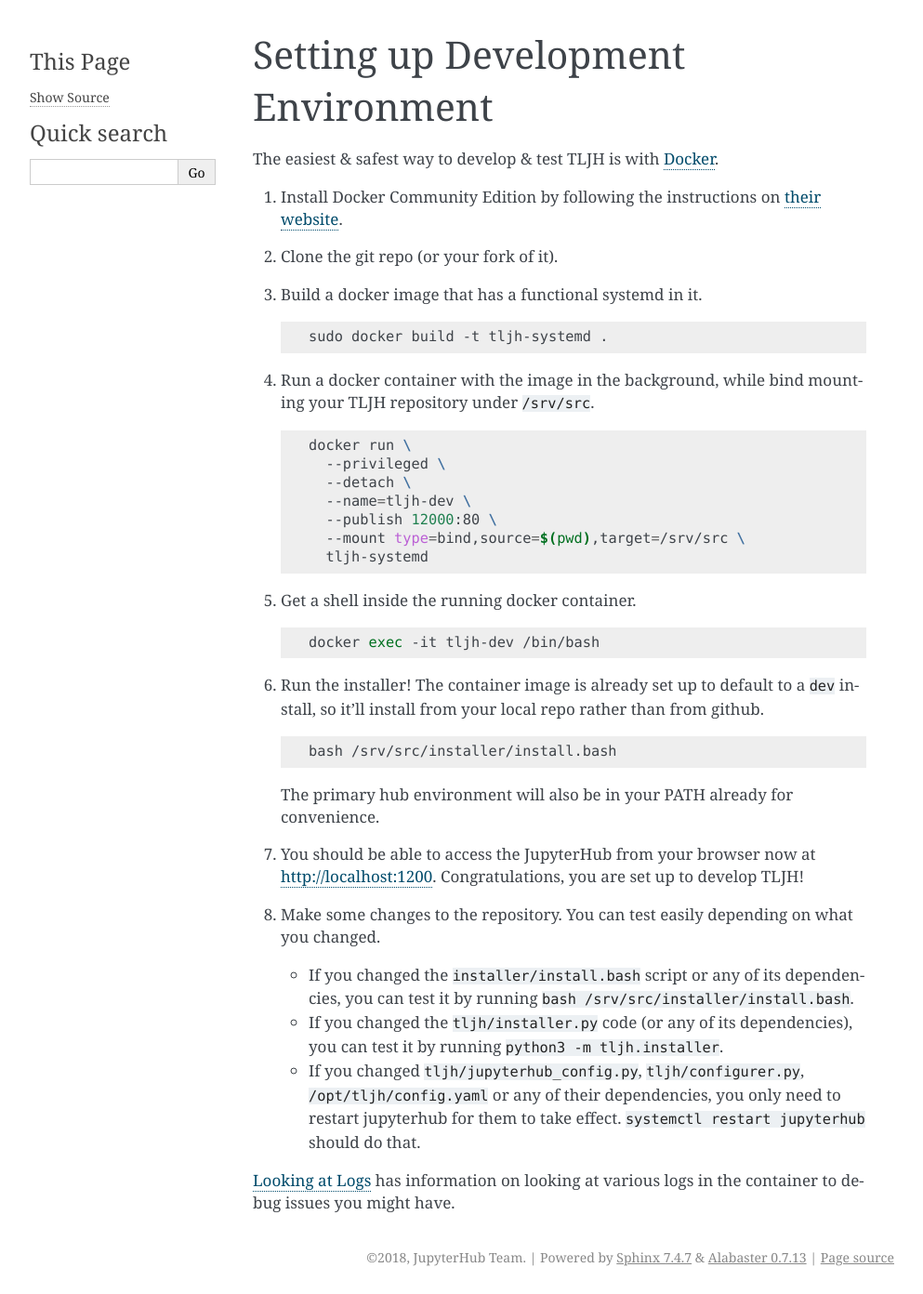
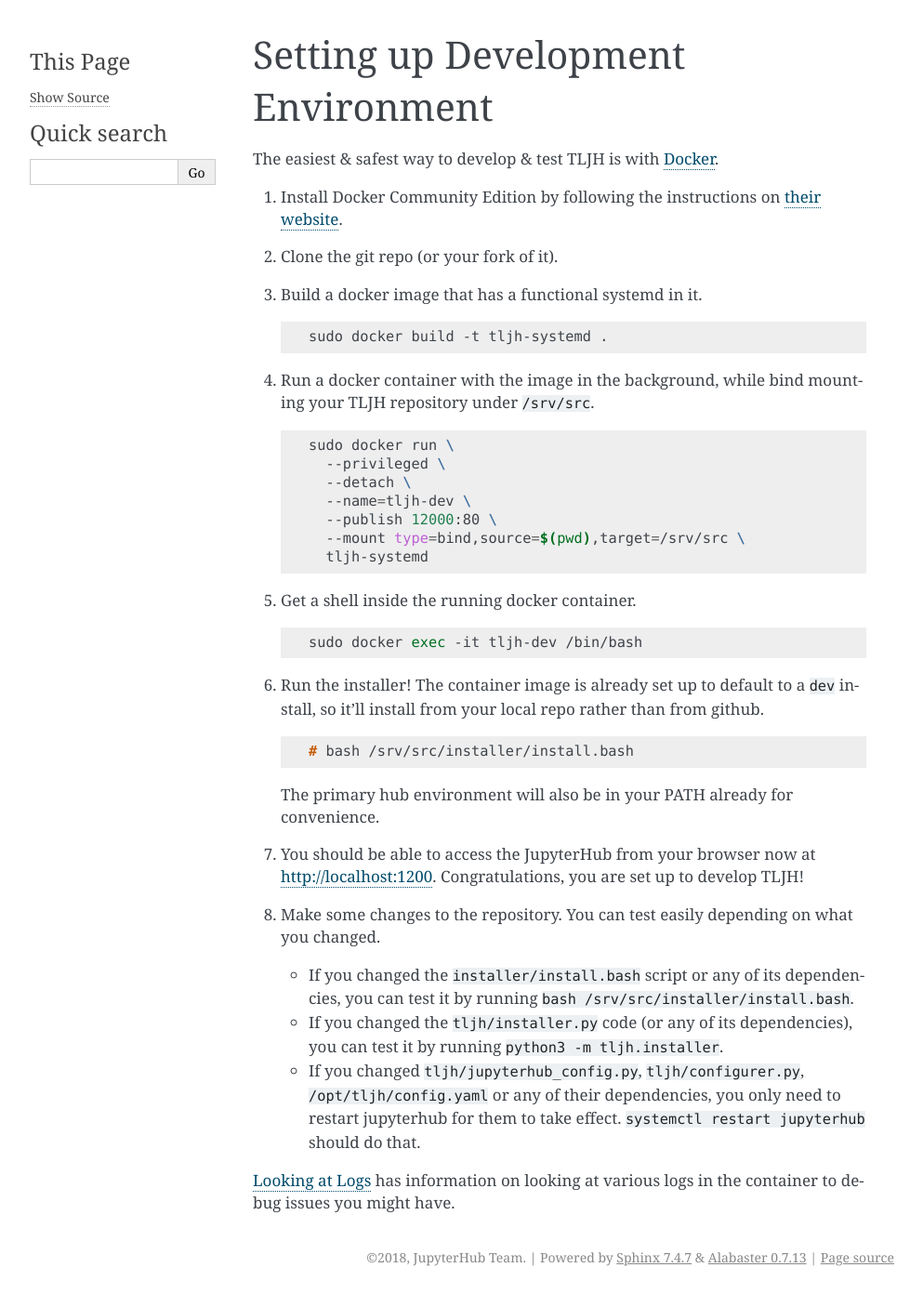
Before and after one commit to jupyterhub/the-littlest-jupyterhub, a Sphinx documentation site: the page built from docs/contributing/dev-setup.rst, in a window 1280 px wide. Shown: the whole page at 93% size, without its empty margins (148-1141 px from the left). Built offline with Sphinx 7.4.7, drawn with Linux system fonts in a browser that asks for light colours.

Commit message:
Cleanup sudo / root usage in dev setup instructions

```diff
--- a/docs/contributing/dev-setup.rst
+++ b/docs/contributing/dev-setup.rst
@@ -20,7 +20,7 @@
 
    .. code-block:: bash
 
-      docker run \
+      sudo docker run \
         --privileged \
         --detach \
         --name=tljh-dev \
@@ -32,14 +32,14 @@
 
    .. code-block:: bash
 
-      docker exec -it tljh-dev /bin/bash
+      sudo docker exec -it tljh-dev /bin/bash
 
 #. Run the installer! The container image is already set up to default to a
    ``dev`` install, so it'll install from your local repo rather than from github.
 
-   .. code-block:: bash
+   .. code-block:: console
 
-      bash /srv/src/installer/install.bash
+      # bash /srv/src/installer/install.bash
 
    The primary hub environment will also be in your PATH already for convenience.
 
```
